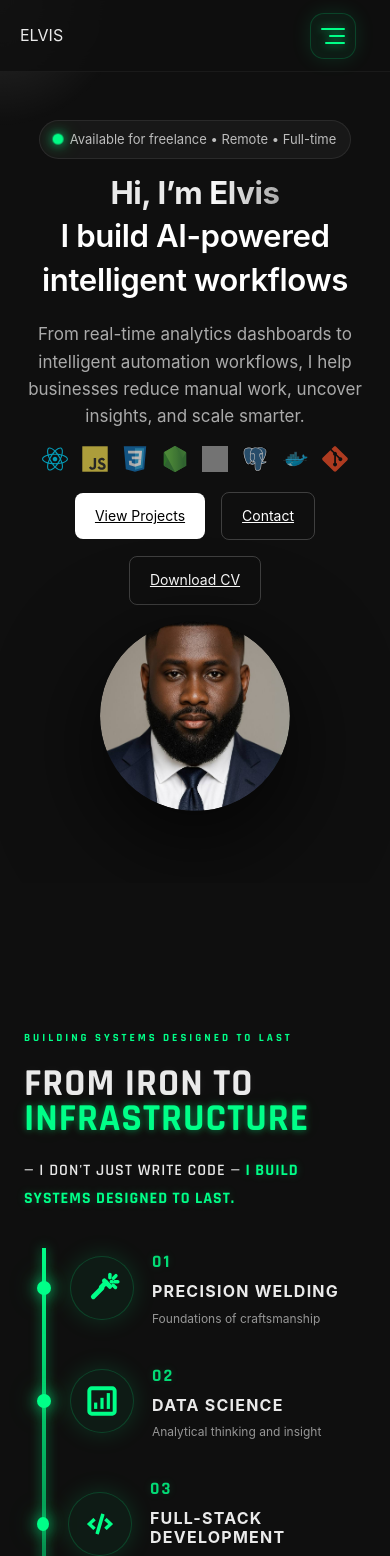
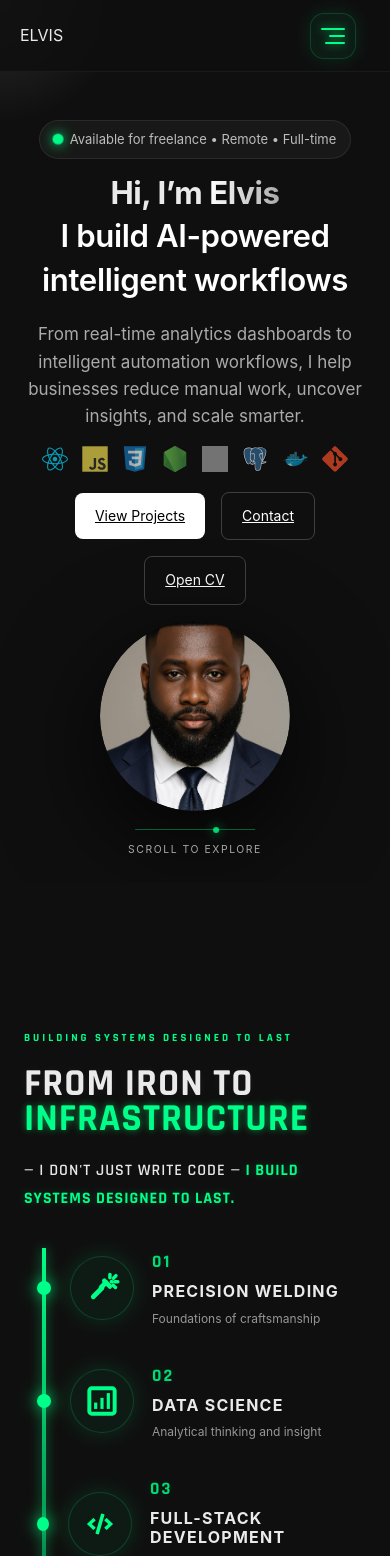
Before and after one commit to igbinedionelvis/elvis-portfolio-react, a React (Vite) app: page / in a window 390 px wide. Shown: the top 1556 px of the page. Built offline with nearby package versions, Linux system fonts and the light colour scheme; grey boxes are pictures that could not be loaded.

Commit message:
deploy ready

```diff
--- a/src/components/Hero.jsx
+++ b/src/components/Hero.jsx
@@ -162,10 +162,11 @@ export default function Hero() {
 
             <a
               href="/Elvis-Igbinedion-CV.pdf"
-              download
+              target="_blank"
+              rel="noopener noreferrer"
               className="secondary-btn"
             >
-              Download CV
+              Open CV
             </a>
           </div>
 
@@ -220,6 +221,18 @@ export default function Hero() {
         </div>
 
       </div>
+
+      {/* SCROLL HINT */}
+      <div className="hero-scroll-hint">
+
+        <span className="scroll-line"></span>
+
+        <span className="scroll-text">
+          SCROLL TO EXPLORE
+        </span>
+
+      </div>
+
     </section>
   );
 }
--- a/src/components/MessageSection.jsx
+++ b/src/components/MessageSection.jsx
@@ -331,9 +331,9 @@ export default function MessageSection() {
                         </div>
 
                         <a
-                            href="/Elvis-Resume.pdf"
+                            href="/Elvis-Igbinedion-CV.pdf"
                             download
-                            className="resume-btn"
+                            className="resume-btn secondary"
                         >
                             <Download size={16} />
                             Download CV
--- a/src/components/Skills.jsx
+++ b/src/components/Skills.jsx
@@ -1,6 +1,7 @@
 import { motion } from "framer-motion";
 import SkillMatrixGraphic from "./SkillMatrixGraphic";
 import {
+    Wrench,
     Code2,
     Server,
     Sparkles,
@@ -226,7 +227,7 @@ export default function Skills() {
                     >
                         <div className="skill-card-header">
                             <div className="skill-icon">
-                                <Bot size={20} />
+                                <Wrench size={20} />
                             </div>
 
                             <h3>Tools & Workflow</h3>
--- a/src/styles/hero.css
+++ b/src/styles/hero.css
@@ -590,3 +590,179 @@
 .profile:not(.active) {
     transform: perspective(1200px) rotateX(0) rotateY(0);
 }
+
+/* =========================
+   SCROLL HINT
+========================= */
+
+.hero-scroll-hint {
+
+    position: absolute;
+
+    right: 2rem;
+
+    bottom: 2rem;
+
+    display: flex;
+
+    align-items: center;
+
+    gap: .75rem;
+
+    z-index: 10;
+
+    pointer-events: none;
+
+}
+
+.scroll-text {
+
+    writing-mode: vertical-rl;
+
+    text-transform: uppercase;
+
+    letter-spacing: .15em;
+
+    font-size: .65rem;
+
+    color: var(--accent);
+
+    opacity: .7;
+
+}
+
+.scroll-line {
+
+    width: 1px;
+
+    height: 80px;
+
+    background: rgba(0, 255, 136, .35);
+
+    position: relative;
+
+}
+
+.scroll-line::after {
+
+    content: "";
+
+    position: absolute;
+
+    left: 50%;
+
+    transform: translateX(-50%);
+
+    width: 6px;
+
+    height: 6px;
+
+    border-radius: 50%;
+
+    background: #00ff88;
+
+    box-shadow: 0 0 12px #00ff88;
+
+    animation: scrollPulse 2s infinite;
+
+}
+
+
+@keyframes scrollPulse {
+
+    0% {
+
+        top: 0;
+
+        opacity: 0;
+
+    }
+
+    30% {
+
+        opacity: 1;
+
+    }
+
+    100% {
+
+        top: 70px;
+
+        opacity: 0;
+
+    }
+
+}
+
+/* =========================
+   RESPONSIVE REORGANIZING
+========================= */
+
+@media (max-width:992px) {
+
+    .hero-scroll-hint {
+
+        left: 50%;
+
+        right: auto;
+
+        transform: translateX(-50%);
+
+        bottom: 1.5rem;
+
+        flex-direction: column;
+
+    }
+
+    .scroll-text {
+
+        writing-mode: horizontal-tb;
+
+    }
+
+    .scroll-line {
+
+        width: 120px;
+
+        height: 1px;
+
+    }
+
+    .scroll-line::after {
+
+        top: 50%;
+
+        left: 0;
+
+        transform: translateY(-50%);
+
+        animation: scrollPulseHorizontal 2s infinite;
+
+    }
+
+    @keyframes scrollPulseHorizontal {
+
+        0% {
+
+            left: 0;
+
+            opacity: 0;
+
+        }
+
+        30% {
+
+            opacity: 1;
+
+        }
+
+        100% {
+
+            left: calc(100% - 6px);
+
+            opacity: 0;
+
+        }
+
+    }
+}
```
Also changed, not shown: 1 other file (tests, documents, lock files or other folders).
